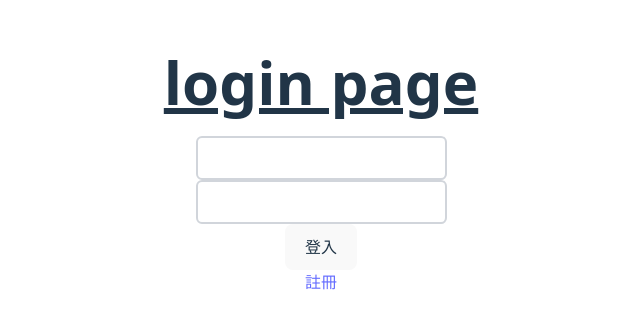
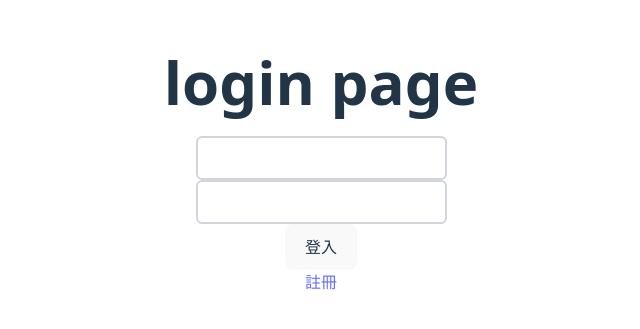
Before and after one commit to ts03085781/my-vite-react-app, a React (Vite) app: page /login in a window 1280 px wide. Shown: the part 227-556 px from the top of the page, without its empty margins (319-959 px from the left). Built offline with nearby package versions, Linux system fonts and the light colour scheme.

Commit message:
style: remove the underline

```diff
--- a/src/pages/Login.tsx
+++ b/src/pages/Login.tsx
@@ -25,7 +25,7 @@
 
   return (
     <div>
-      <h1 className="text-6xl font-bold underline">login page</h1>
+      <h1 className="text-6xl font-bold">login page</h1>
       <br />
       <input
         className="border-2 border-gray-300 rounded-md p-2"
```
